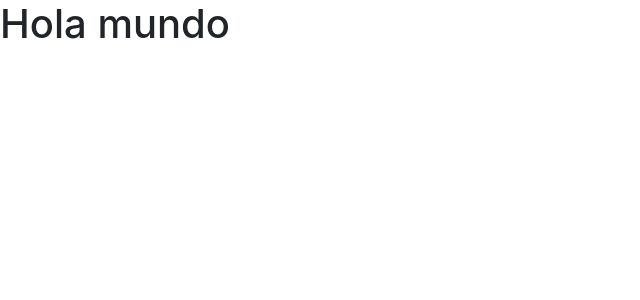
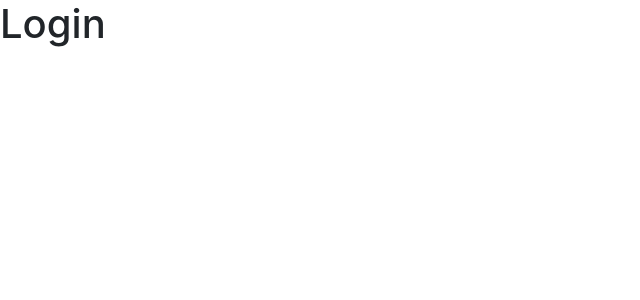
Before and after one commit to MarcoCarrillo/ConsultorioDental-cliente, a React (Create React App) app: page / in a window 1280 px wide. Shown: the top 300 px of the page, without its empty margins (0-640 px from the left). Built offline with nearby package versions, Linux system fonts and the light colour scheme.

Commit message:
Creacion de componentes y routing

```diff
--- a/src/App.js
+++ b/src/App.js
@@ -1,8 +1,18 @@
 import React from 'react';
+import { BrowserRouter as Router, Switch, Route } from 'react-router-dom';
+import Login from '../src/components/auth/Login';
+import Registro from '../src/components/auth/Registro';
+import Cuentas from '../src/components/panelCuentas/Cuentas';
 
 function App() {
   return (
-    <h1>Hola mundo</h1>
+    <Router>
+      <Switch>
+        <Route exact path="/" component={Login} />
+        <Route exact path="/registro" component={Registro} />
+        <Route exact path="/menu-principal" component={Cuentas} />
+      </Switch>
+    </Router>
   );
 }
 
--- /dev/null
+++ b/src/components/auth/Login.js
@@ -0,0 +1,9 @@
+import React from 'react'
+
+const Login = () => {
+    return (
+        <h1>Login</h1>
+     );
+}
+
+export default Login;
--- /dev/null
+++ b/src/components/auth/Registro.js
@@ -0,0 +1,9 @@
+import React from 'react'
+
+const Registro = () => {
+    return (
+        <h1>Registro</h1>
+     );
+}
+
+export default Registro;
--- /dev/null
+++ b/src/components/panelCuentas/Cuentas.js
@@ -0,0 +1,9 @@
+import React from 'react'
+
+const Cuentas = () => {
+    return (
+        <h1>Cuentas</h1>
+     );
+}
+
+export default Cuentas;
```
